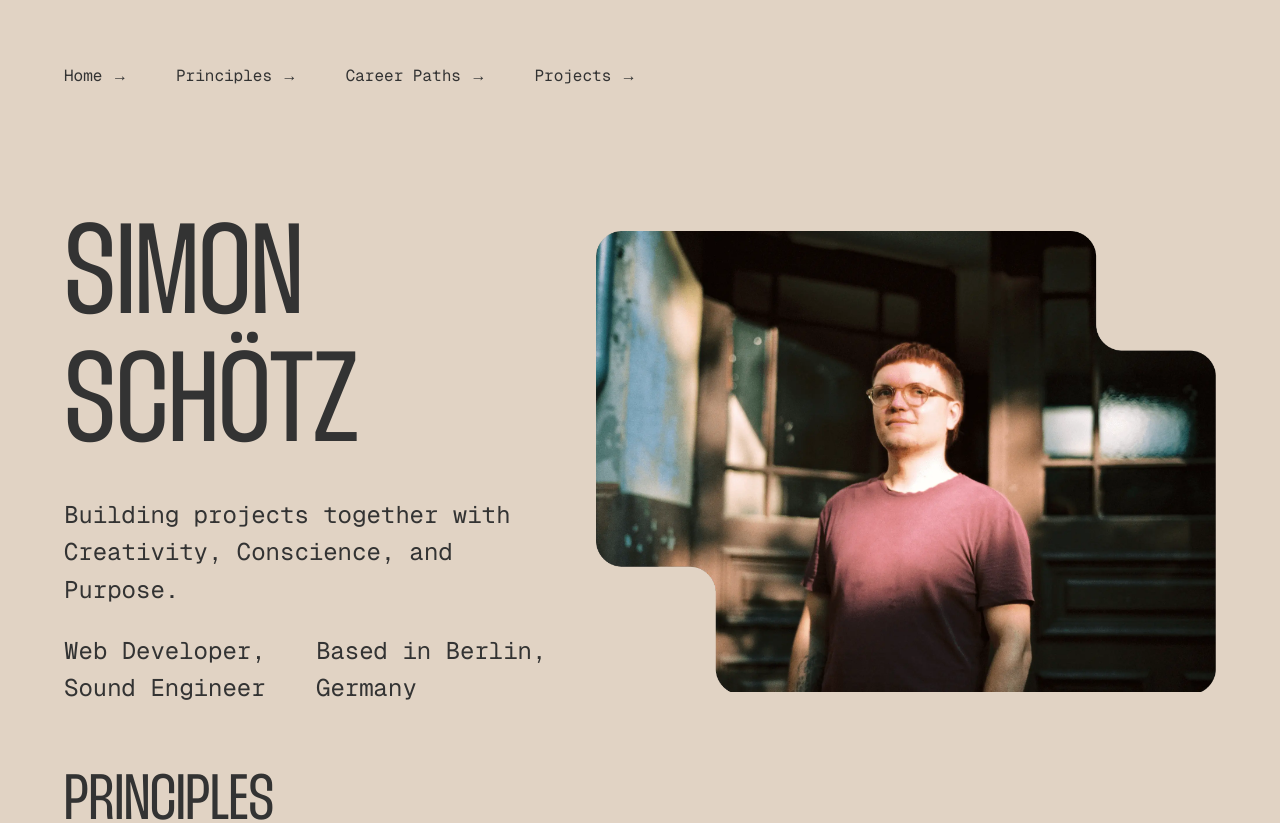
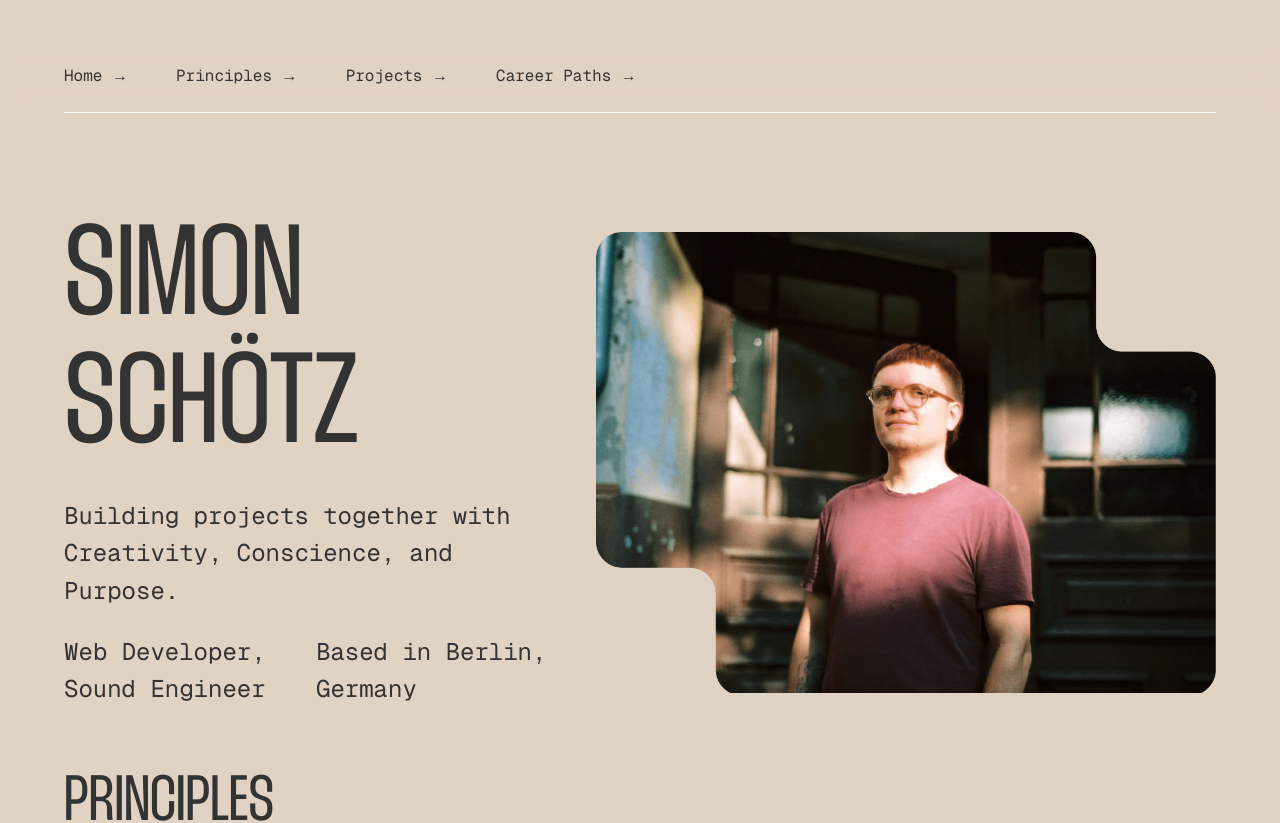
Before and after one commit to SimonSchoetz/simon-schoetz-website-2025, a Next.js app: page / in a window 1280 px wide. Shown: the top 823 px of the page. Built offline with nearby package versions, Linux system fonts and the light colour scheme.

Commit message:
refactor navigation

```diff
--- a/app/_components/CareerPathsSection.tsx
+++ b/app/_components/CareerPathsSection.tsx
@@ -5,7 +5,7 @@ export const CareerPathsSection: FCProps<HtmlProps<'section'>> = ({
   ...props
 }) => {
   return (
-    <Section {...props} className='flex flex-col gap-10'>
+    <Section {...props} id='career-paths' className='flex flex-col gap-10'>
       <H2 text='Career Paths' />
       {careerPaths.map((careerPath) => (
         <article key={careerPath.title}>
--- a/app/_components/Header.tsx
+++ b/app/_components/Header.tsx
@@ -1,42 +1,48 @@
-import { RouterItem } from '@/components';
-import { Route } from '@/enums';
+import Link from 'next/link';
 
-type RouterItem = {
-  href: Route;
+type NavItem = {
+  id: string;
   label: string;
 };
 
-const RouterItems: RouterItem[] = [
+const NavItems: NavItem[] = [
   {
-    href: Route.HOME,
+    id: 'top',
     label: 'Home →',
   },
   {
-    href: Route.PRINCIPLES,
+    id: 'principles',
     label: 'Principles →',
   },
   {
-    href: Route.CAREER_PATHS,
-    label: 'Career Paths →',
+    id: 'projects',
+    label: 'Projects →',
   },
   {
-    href: Route.PROJECTS,
-    label: 'Projects →',
+    id: 'career-paths',
+    label: 'Career Paths →',
   },
 ];
 
 export const Header = () => {
   const renderItems = () => {
-    return RouterItems.map((item) => (
-      <li key={item.href}>
-        <RouterItem href={item.href} label={item.label} />
+    return NavItems.map((item) => (
+      <li key={item.id}>
+        <Link
+          href={`#${item.id}`}
+          className='font-mono hover:underline cursor-pointer'
+        >
+          {item.label}
+        </Link>
       </li>
     ));
   };
   return (
-    <header className='w-full p-16 max-sm:p-2'>
-      <nav>
-        <ul className='flex gap-12 font-mono'>{renderItems()}</ul>
+    <header className='w-full max-sm:p-2 sticky top-0 z-10 mb-10'>
+      <nav className='px-16 backdrop-blur-md'>
+        <ul className='flex gap-12 font-mono py-6 border-b border-fg-4'>
+          {renderItems()}
+        </ul>
       </nav>
     </header>
   );
--- a/app/_components/HeroSection.tsx
+++ b/app/_components/HeroSection.tsx
@@ -4,7 +4,7 @@ import Image from 'next/image';
 
 export const HeroSection: FCProps<HtmlProps<'section'>> = ({ ...props }) => {
   return (
-    <Section {...props}>
+    <Section {...props} id='hero'>
       <div className='flex flex-col sm:flex-row content-center sm:items-start gap-9'>
         <div className='flex-4 flex flex-col gap-6'>
           <H1 text='Simon Schötz' />
--- a/app/_components/PrinciplesSection.tsx
+++ b/app/_components/PrinciplesSection.tsx
@@ -5,7 +5,7 @@ export const PrinciplesSection: FCProps<HtmlProps<'section'>> = ({
   ...props
 }) => {
   return (
-    <Section {...props}>
+    <Section {...props} id='principles'>
       <H2 text='Principles' className='mb-4' />
 
       <ul className='grid grid-cols-1 sm:grid-cols-2 lg:grid-cols-3 gap-8'>
--- a/app/_components/ProjectsSection.tsx
+++ b/app/_components/ProjectsSection.tsx
@@ -5,7 +5,7 @@ type Props = object;
 
 export const ProjectsSection: FCProps<Props> = ({ ...props }) => {
   return (
-    <Section {...props}>
+    <Section {...props} id='projects'>
       <H2 text='Projects' className='mb-4' />
       <ExpandableCard
         title='Femlives'
--- a/app/globals.css
+++ b/app/globals.css
@@ -45,6 +45,15 @@
   --text-8xl: 8rem; /* 128px */
 }
 
+html {
+  scroll-behavior: smooth;
+}
+
+/* Add scroll margin to sections to account for sticky header */
+section[id] {
+  scroll-margin-top: 6rem;
+}
+
 body {
   background: var(--bg);
   color: var(--fg);
--- a/app/layout.tsx
+++ b/app/layout.tsx
@@ -18,7 +18,7 @@ export default function RootLayout({
   return (
     <html lang='en' className='flex justify-center'>
       <body
-        className={`${geistSans.variable} ${geistMono.variable} ${thunderFont.variable} antialiased content-center flex-col  w-full max-w-[1440px]`}
+        className={`${geistSans.variable} ${geistMono.variable} ${thunderFont.variable} pt-10 antialiased content-center flex-col  w-full max-w-[1440px]`}
       >
         <Header />
         {children}
```
